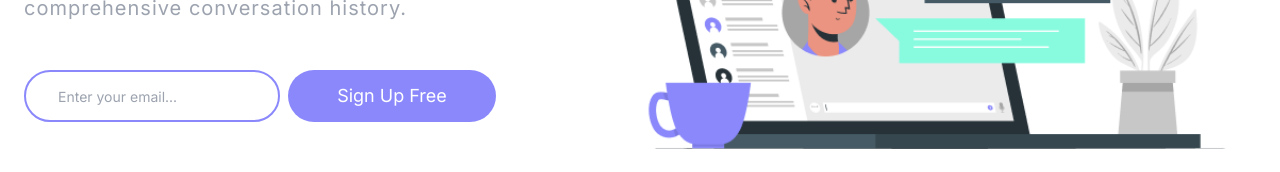
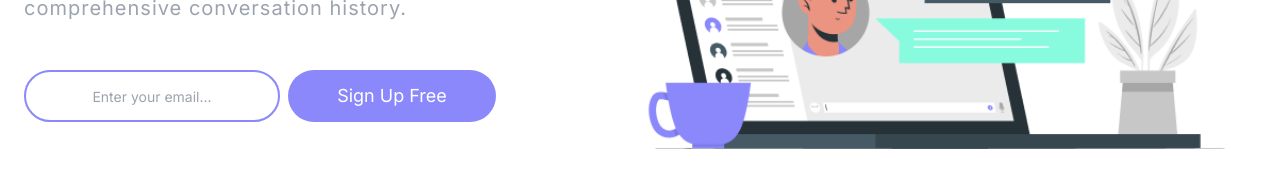
Before and after one commit to MeremArt/Support-Wizard, a Next.js app: page / in a window 1280 px wide. Shown: the part 502-674 px from the top of the page. Built offline with nearby package versions, Linux system fonts and the light colour scheme.

Commit message:
buttons-email

```diff
--- a/app/page.jsx
+++ b/app/page.jsx
@@ -27,9 +27,9 @@ export default function Home() {
                 members who interacted with customers recently, and effortlessly
                 maintain a comprehensive conversation history.
               </p>
-              <div className="flex mx-auto lg:mx-0 space-x-2">
+              <div className="flex-col md:flex-row mx-auto lg:mx-0 space-x-2">
                 <input
-                  className=" py-2 px-4 md:py-3 md:px-8 w-full md:w-64 text-black text-left placeholder:text-sm  border-wizard border-2 rounded-full  placeholder:sm:text-left dark:bg-zinc-800 dark:text-white focus:outline-none "
+                  className=" py-2 px-4 md:py-3 md:px-8 w-full mb-5 md:mb-0 md:w-64 text-black  text-left placeholder:text-sm  border-wizard border-2 rounded-full  placeholder:sm:text-center dark:bg-zinc-800 dark:text-white focus:outline-none "
                   placeholder="Enter your email..."
                 />
                 <button className="text-sm w-full md:w-52 md:text-lg py-3 px-4 md:px-8 text-white bg-wizard rounded-full text-transform: capitalize hover:opacity-70 duration-200">
```
